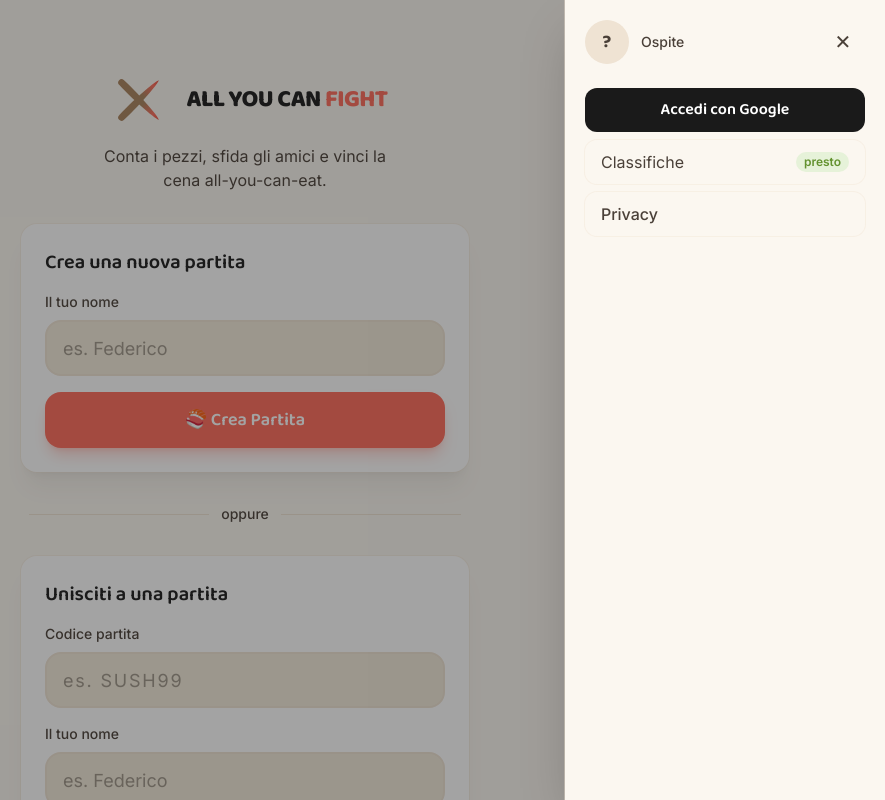
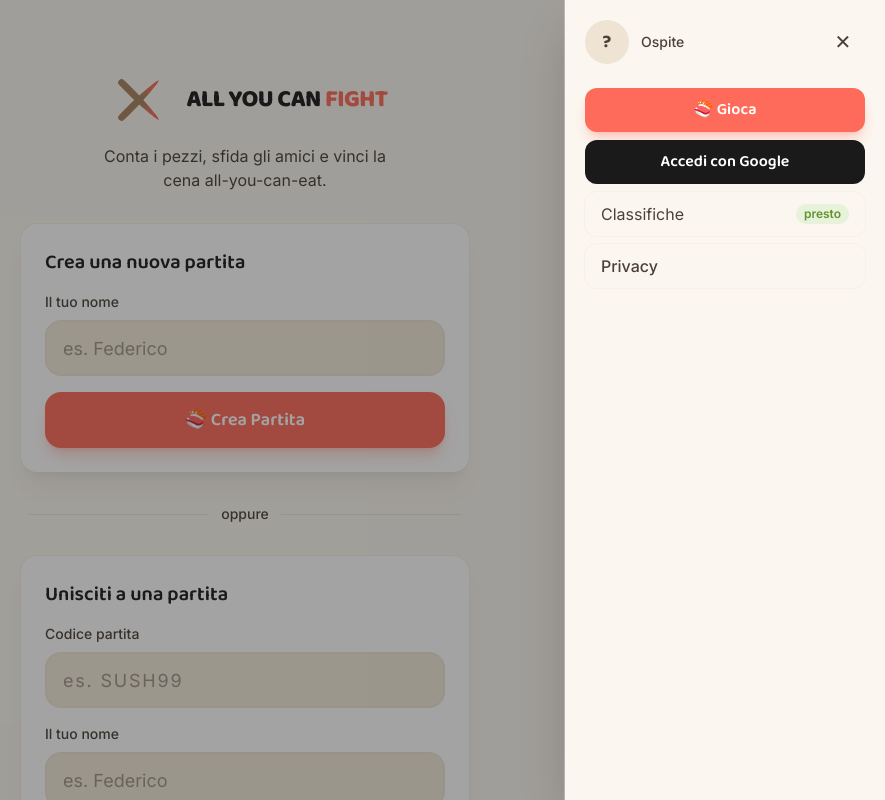
Before and after one commit to sonoryaann/AllYouCanFight, a Next.js app: page / in a window 1280 px wide. Both pictures are taken after a click on the button "Apri menu". Shown: the top 800 px of the page, without its empty margins (395-1280 px from the left). Built offline with nearby package versions, Linux system fonts and the light colour scheme; no server answers.

Commit message:
feat: add Gioca button and move delete-account out of the menu

```diff
--- a/src/components/AppMenu.tsx
+++ b/src/components/AppMenu.tsx
@@ -94,6 +94,14 @@ export function AppMenu() {
             </div>
 
             <nav className="flex flex-col gap-2">
+              <Link
+                href="/"
+                onClick={() => setOpen(false)}
+                className="tap-active flex min-h-11 items-center justify-center rounded-xl bg-salmon px-4 font-display font-semibold text-white shadow-lg shadow-salmon/30"
+              >
+                🍣 Gioca
+              </Link>
+
               {!isLoggedIn && (
                 <button
                   type="button"
@@ -125,7 +133,6 @@ export function AppMenu() {
               </div>
 
               {isLoggedIn ? (
-                <>
                 <button
                   type="button"
                   onClick={handleLogout}
@@ -133,14 +140,6 @@ export function AppMenu() {
                 >
                   Logout
                 </button>
-                  <Link
-                    href="/profilo"
-                    onClick={() => setOpen(false)}
-                    className="tap-active flex min-h-11 items-center rounded-xl px-4 font-medium text-salmon-dark ring-1 ring-salmon-soft"
-                  >
-                    Elimina account
-                  </Link>
-                </>
               ) : (
                 <Link
                   href="/privacy"
```
Lines whose indentation alone changed are shown as unchanged.
